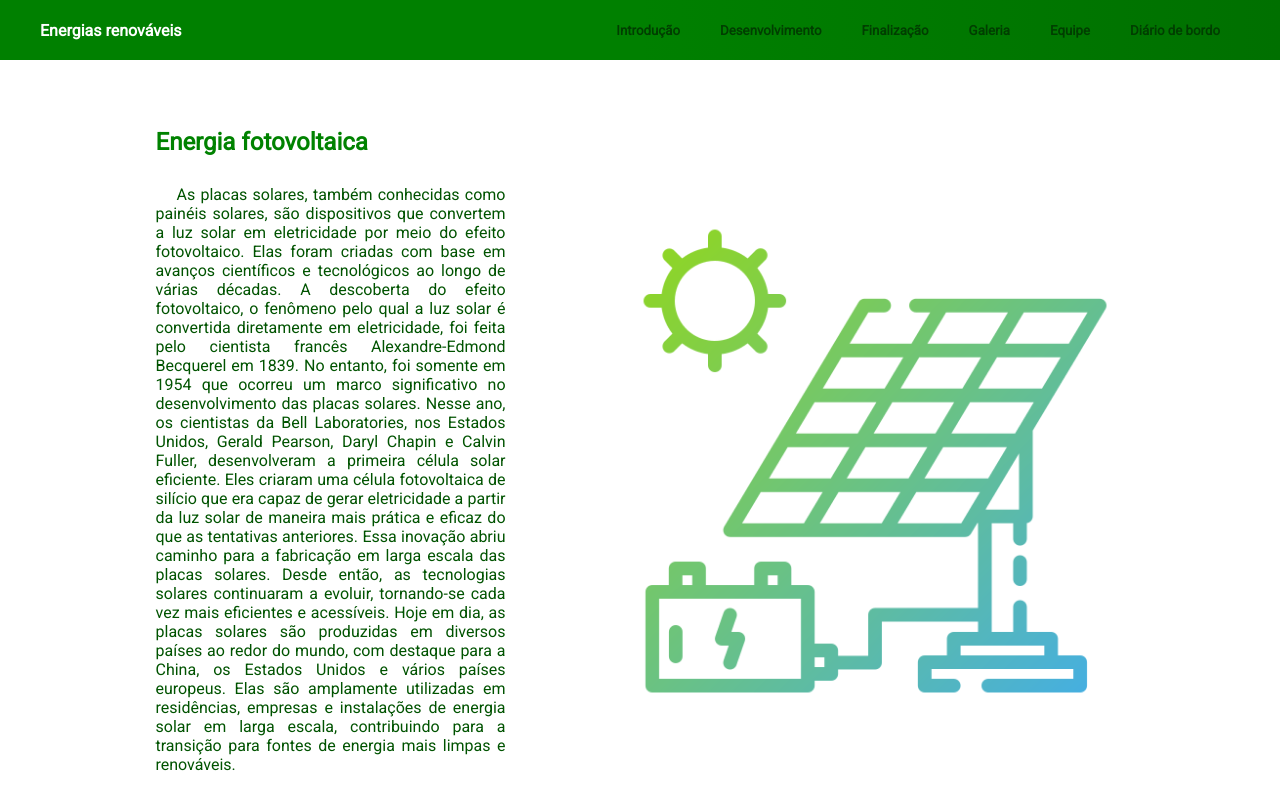
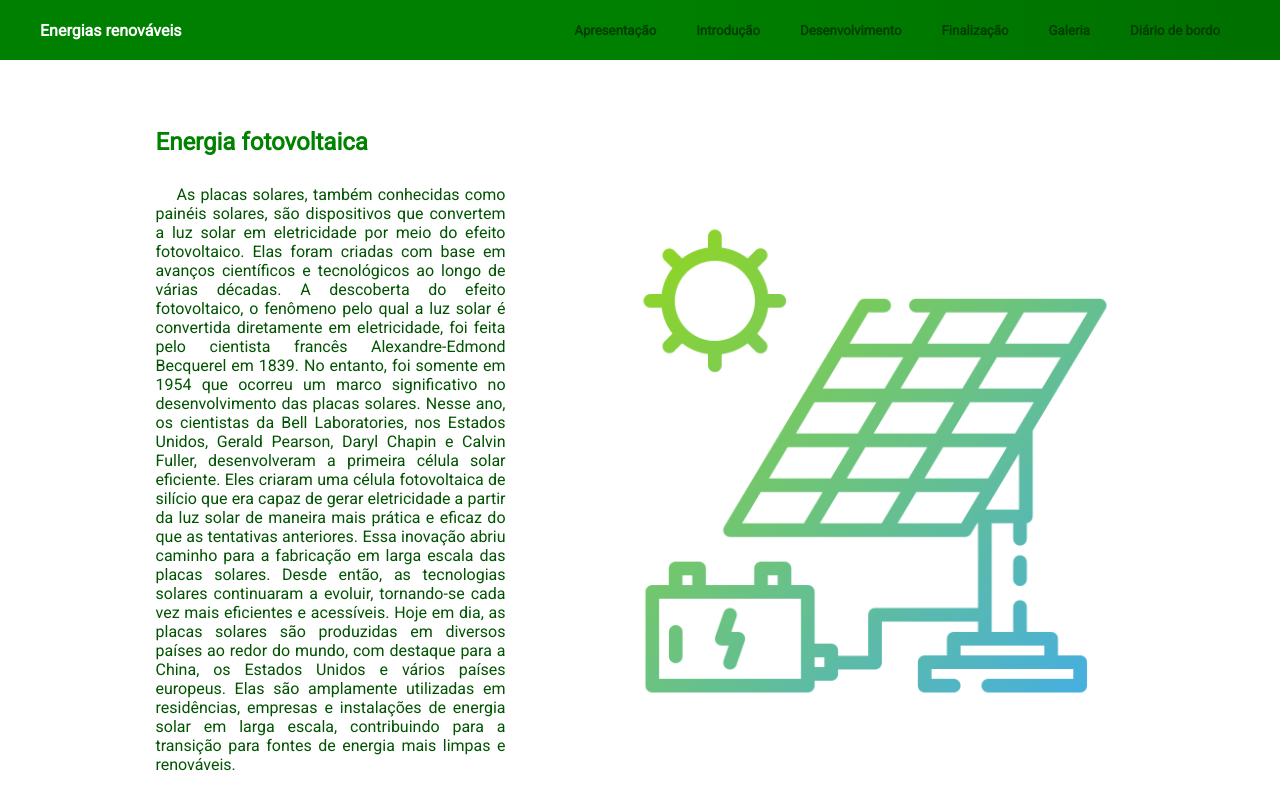
Before and after one commit to ArcaneStudioss/Projeto, a plain HTML site: page index.html in a window 1280 px wide. Shown: the top 800 px of the page. Drawn offline with Linux system fonts and the light colour scheme; a script that the page names is missing.

Commit message:
Update index.html

```diff
--- a/index.html
+++ b/index.html
@@ -24,6 +24,11 @@
 
         <div class="partes">
             <div class="partes">
+                <a href="apr.html">
+                    <div id="menus">
+                        <h5>Apresentação</h4>
+                    </div>
+                </a>
                 <a href="index.html">
                     <div id="menus">
                         <h5>Introdução</h4>
@@ -42,11 +47,6 @@
                 <a href="gal.html">
                     <div id="menus">
                         <h5>Galeria</h4>
-                    </div>
-                </a>
-                <a href="eqp.html">
-                    <div id="menus">
-                        <h5>Equipe</h4>
                     </div>
                 </a>
                 <a href="db.html">
```
